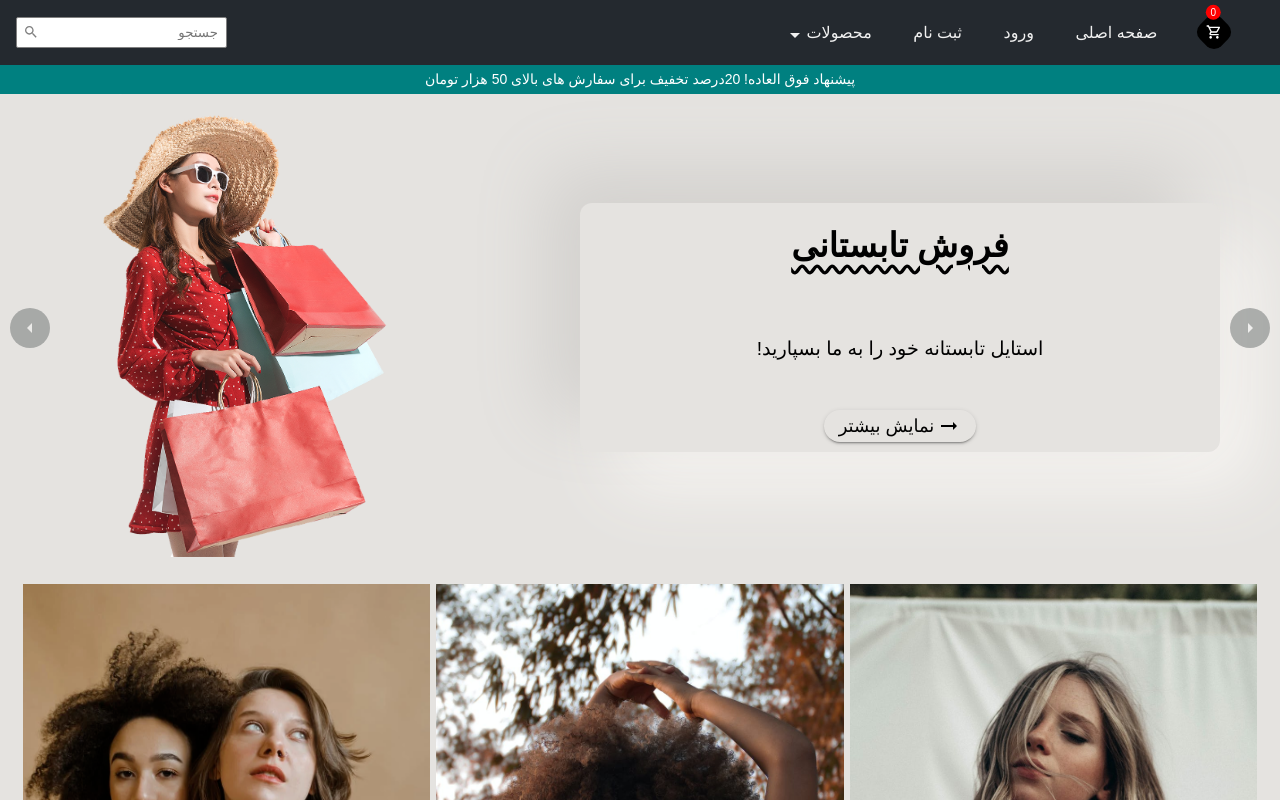
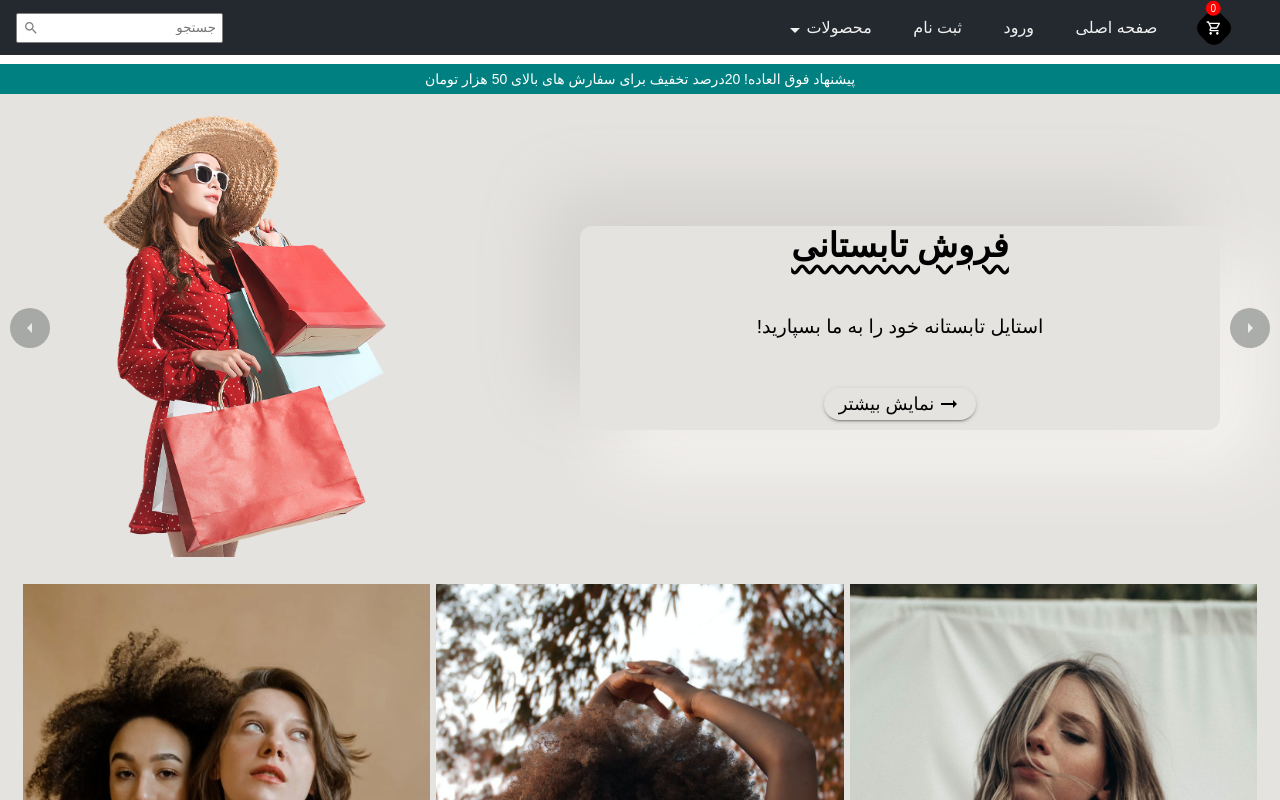
Before and after one commit to amin-qanbari/React-Shopping-Site-UI-Design-Redux-main, a React (Create React App) app: page / in a window 1280 px wide. Shown: the top 800 px of the page. Built offline with nearby package versions, Linux system fonts and the light colour scheme.

Commit message:
change body to *

```diff
--- a/src/index.css
+++ b/src/index.css
@@ -1,4 +1,4 @@
-body {
+*{
   margin: 0;
   padding: 0;
   box-sizing: border-box;
```
